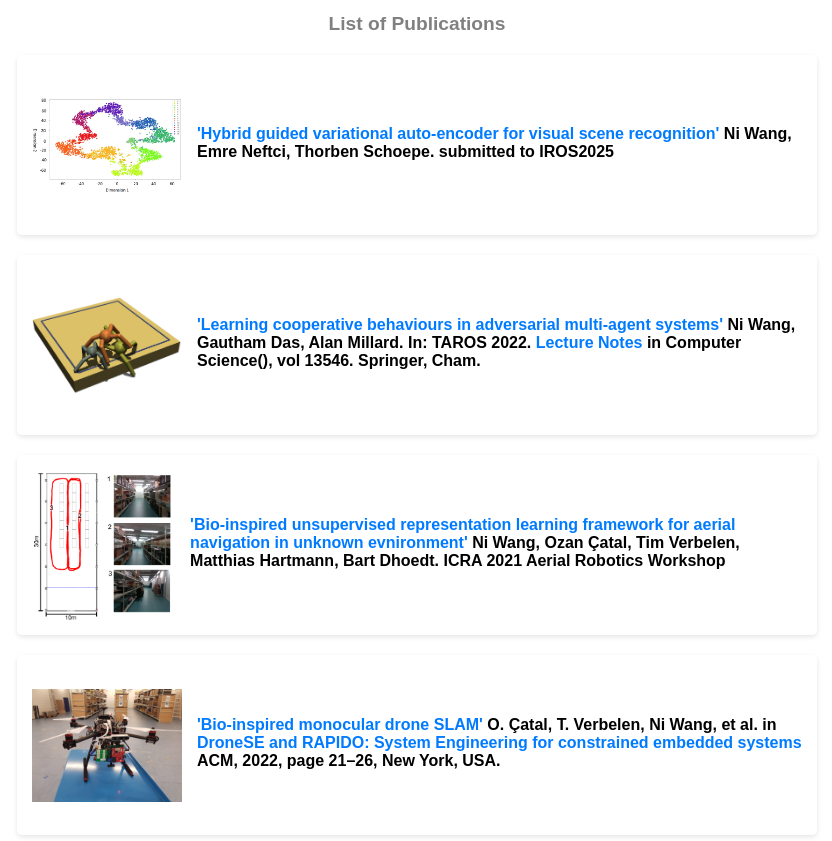
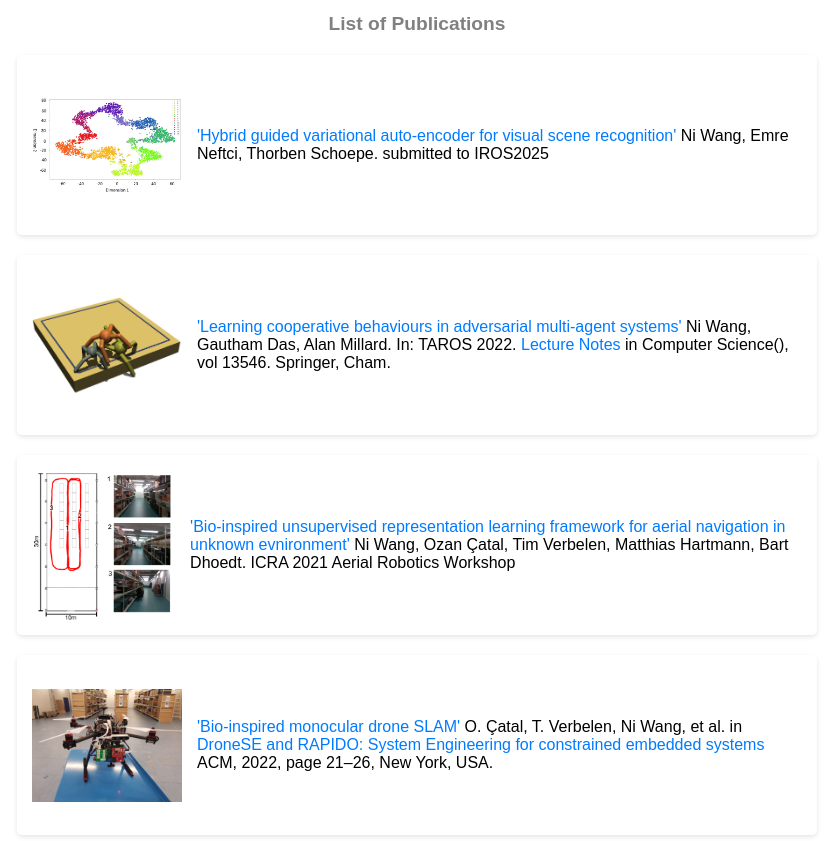
Before and after one commit to niart/list, a plain HTML site: page index.html in a window 1280 px wide. Shown: the part 101-942 px from the top of the page, without its empty margins (223-1055 px from the left). Drawn offline with Linux system fonts and the light colour scheme.

Commit message:
Initial website upload

```diff
--- a/index.html
+++ b/index.html
@@ -51,7 +51,7 @@
         }
         .publication-title {
             font-size: 1em;
-            font-weight: bold;
+            <!--font-weight: bold;-->
             margin-bottom: 5px;
         }
         .publication-title a {
```
